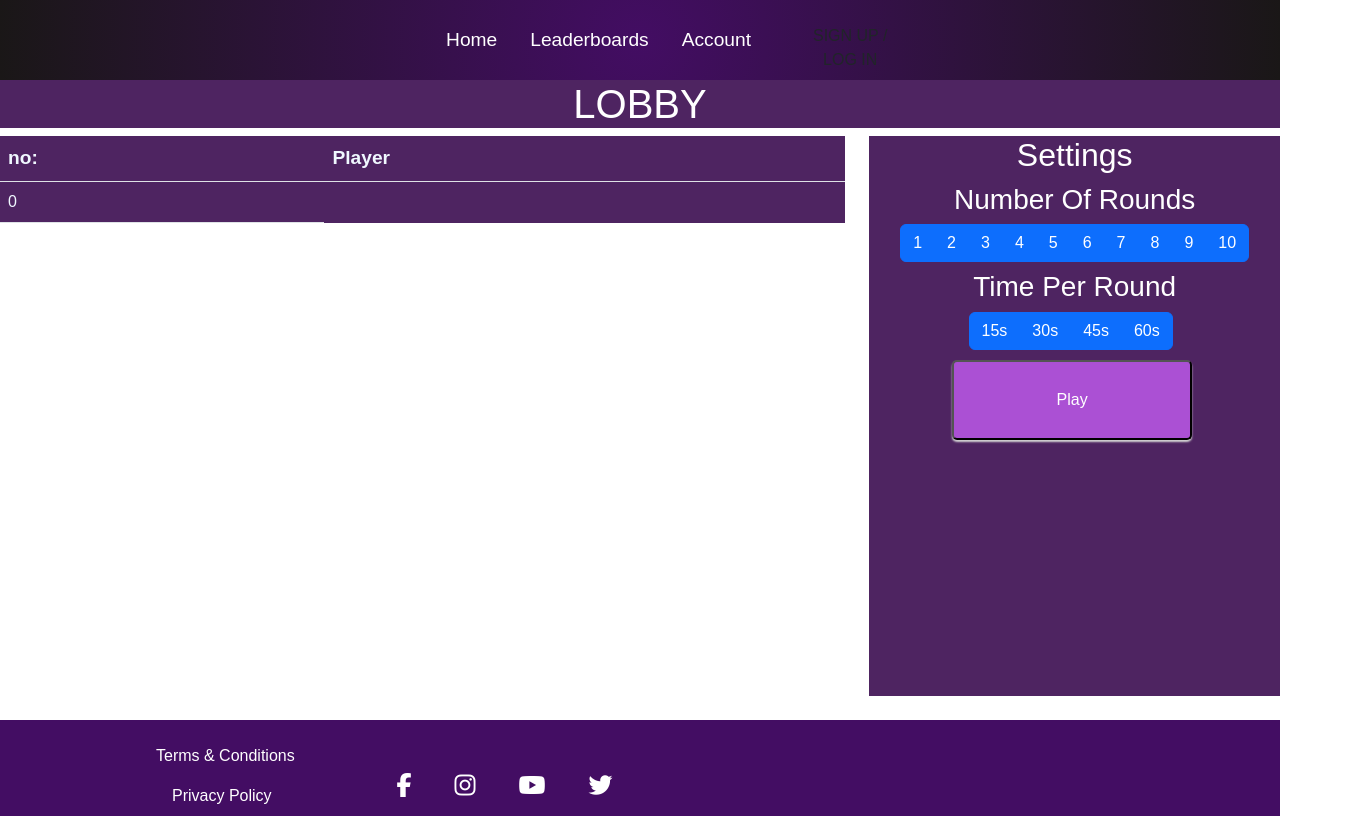
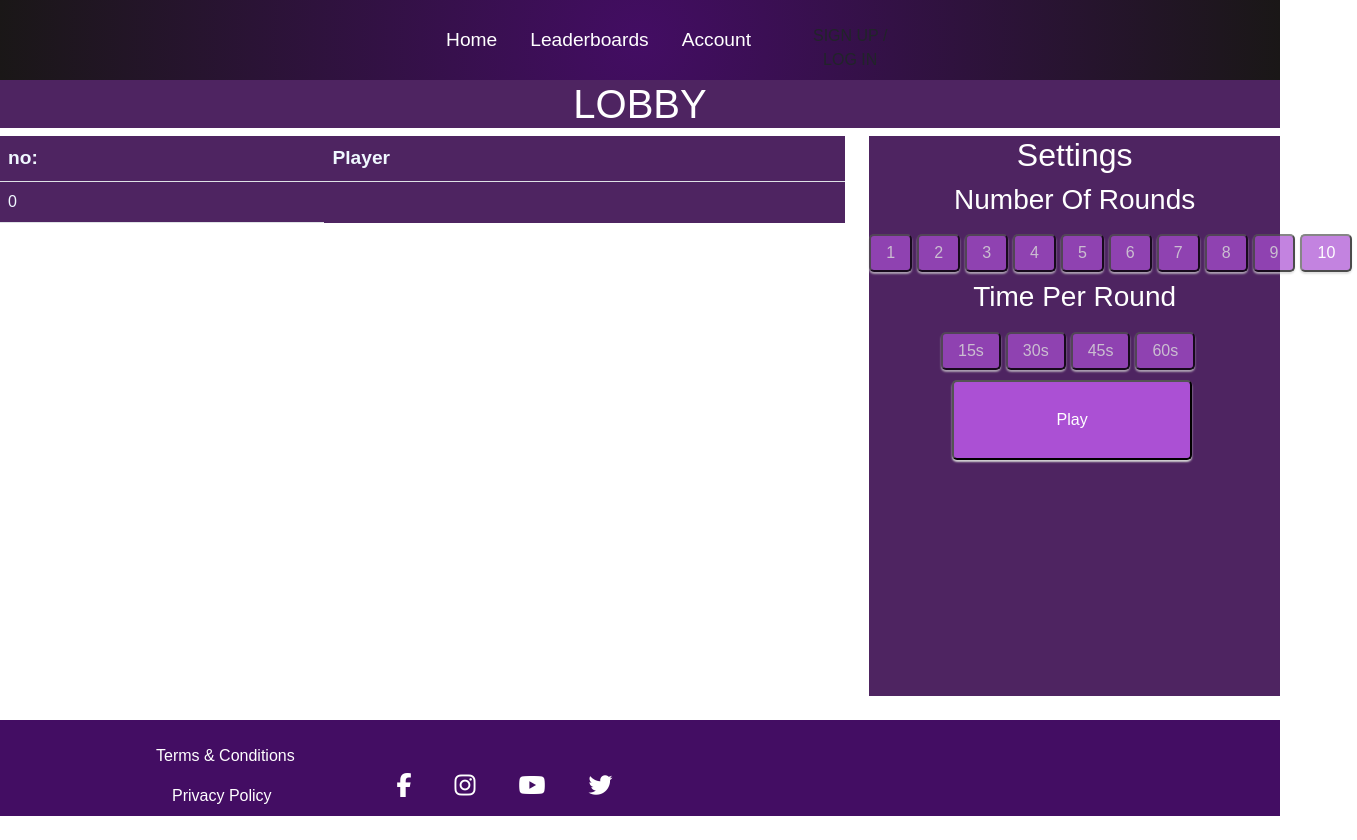
Before and after one commit to AAP9002/Geoledge, a React (Create React App) app in the folder client/: page /Play in a window 1280 px wide. Shown: the whole page, 1357 px wide, since content can reach past the window. Built offline with nearby package versions, Linux system fonts and the light colour scheme.

Commit message:
Fixed button problem

```diff
--- a/client/src/App.jsx
+++ b/client/src/App.jsx
@@ -9,6 +9,7 @@ import TermsandConditions from './Pages/Ts&Cs/TermsandConditions'
 import Account from './Pages/Account/AccountPage'
 import Footer from './Components/Footer';
 import Home from './Pages/Home/Home'
+import JoinLobby from './Pages/JoinLobby/JoinLobby';
 
 function App() {
   return (
@@ -26,6 +27,7 @@ function App() {
             <Route path='/Sign-up' element={<Signup/>} />
             <Route path='/TermsandConditions' element={<TermsandConditions/>} />
             <Route path='/AccountPage' element={<Account/>} />
+            <Route path='/JoinLobby' element={<JoinLobby/>}/>
           </Routes>
         </div>
         <Footer />
--- a/client/src/Pages/Play/Play.css
+++ b/client/src/Pages/Play/Play.css
@@ -7,7 +7,7 @@
 
 
 .styledbutton{
-    background-color: #ab50d4;
+  background-color: #ab50d4;
   color: white;
   padding: 5px 15px;
   border-radius: 5px;
@@ -16,8 +16,8 @@
   text-align: left;
   box-shadow: 0px 2px 2px lightgray;
   transition: ease background-color 250ms;
-  height: auto;
-  width: auto;
+  height: 10vh;
+  width: 0vh;
   opacity: 70%;
 }
 
@@ -34,6 +34,21 @@
   height: auto;
   width: auto;
   opacity: 70%;
+
+}
+.styledbutton4{
+  background-color: #ab50d4;
+color: white;
+padding: 5px 15px;
+border-radius: 5px;
+margin: 10px 5px 0px 0px;
+cursor: pointer;
+text-align: left;
+box-shadow: 0px 2px 2px lightgray;
+transition: ease background-color 250ms;
+height: auto;
+width: auto;
+opacity: 70%;
 
 }
 
--- a/client/src/Pages/Play/Play.jsx
+++ b/client/src/Pages/Play/Play.jsx
@@ -1,9 +1,9 @@
 import React from 'react';
+import { useState } from 'react';
+import button from 'react-bootstrap/button';
+import ButtonGroup from 'react-bootstrap/ButtonGroup';
 import "./Play.css";
-import { useState } from 'react';
-import Button from 'react-bootstrap/Button';
-import ButtonGroup from 'react-bootstrap/ButtonGroup';
-
+import { Link } from 'react-router-dom';
 
 
 function Play(){
@@ -41,31 +41,35 @@ function Play(){
     </div>
     <div class="col-md-4">
       <div class="settingscontainer">
-      <form onSubmit={handleSubmit}>
+
         <div class="settings">
           <h2 class="h2"> Settings </h2>
           <div>
 
               <h3>Number Of Rounds</h3>
               <ButtonGroup>
-                <Button class="styledbutton" id="1" onClick={changeNOR}>1</Button><Button class="styledbutton" id="2" onClick={changeNOR}>2</Button><Button class="styledbutton" id="3" onClick={changeNOR}>3</Button>
-                <Button class="styledbutton" id="4" onClick={changeNOR}>4</Button><Button class="styledbutton" id="5" onClick={changeNOR}>5</Button><Button class="styledbutton" id="6" onClick={changeNOR}>6</Button>
-                <Button class="styledbutton" id="7" onClick={changeNOR}>7</Button><Button class="styledbutton" id="8" onClick={changeNOR}>8</Button><Button class="styledbutton" id="9" onClick={changeNOR}>9</Button>
-                <Button class="styledbutton" id="10" onClick={changeNOR}>10</Button>
+                <button class="styledbutton2" id="1" onClick={changeNOR}>1</button><button class="styledbutton2" id="2" onClick={changeNOR}>2</button><button class="styledbutton2" id="3" onClick={changeNOR}>3</button>
+                <button class="styledbutton2" id="4" onClick={changeNOR}>4</button><button class="styledbutton2" id="5" onClick={changeNOR}>5</button><button class="styledbutton2" id="6" onClick={changeNOR}>6</button>
+                <button class="styledbutton2" id="7" onClick={changeNOR}>7</button><button class="styledbutton2" id="8" onClick={changeNOR}>8</button><button class="styledbutton2" id="9" onClick={changeNOR}>9</button>
+                <button class="styledbutton2" id="10" onClick={changeNOR}>10</button>
               </ButtonGroup>
 
               <h3>Time Per Round </h3>
               <ButtonGroup className="me-2" aria-label="Second group">
 
 
-                <Button class="styledbutton2" id="15" onClick={changeTPR}>15s</Button><Button class="styledbutton2" id="30" onClick={changeTPR}>30s</Button><Button class="styledbutton2" id="45" onClick={changeTPR}>45s</Button>
-                <Button class="styledbutton2" id="60" onClick={changeTPR}>60s</Button>
+                <button class="styledbutton2" id="15" onClick={changeTPR}>15s</button><button class="styledbutton2" id="30" onClick={changeTPR}>30s</button><button class="styledbutton2" id="45" onClick={changeTPR}>45s</button>
+                <button class="styledbutton2" id="60" onClick={changeTPR}>60s</button>
               </ButtonGroup>
 
-          </div>
+          </div> <Link to='../JoinLobby'>
+          <form onSubmit={handleSubmit}>
+
           <button class='styledbutton3'>Play</button>
+
+          </form></Link>
         </div>
-      </form>
+
       </div>
     </div>
   </div>
```
Also changed, not shown: client/src/Pages/Gameloop/Game.css (added), client/src/Pages/Gameloop/Game.jsx (added), client/src/Pages/JoinLobby/JoinLobby.css (renamed from client/src/JoinLobby.css), client/src/Pages/JoinLobby/JoinLobby.jsx (renamed from client/src/JoinLobby.jsx).
